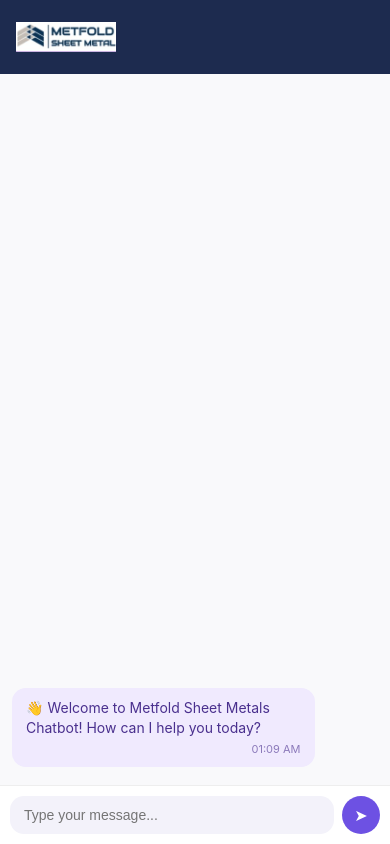
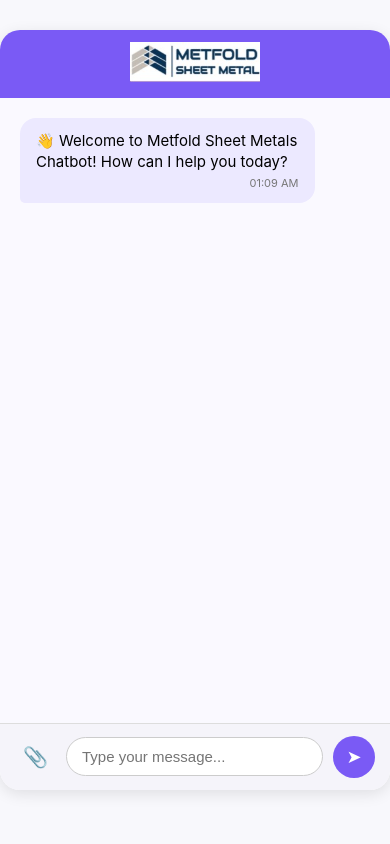
Before and after one commit to Narendra2209/metfold-chatbot, a React (Create React App) app: page / in a window 390 px wide. Built offline with nearby package versions, Linux system fonts and the light colour scheme.

Commit message:
Updated chat app with login and responsive design

```diff
--- a/src/App.css
+++ b/src/App.css
@@ -1,99 +1,87 @@
 body {
   margin: 0;
-  background: #f9f9fb;
-  font-family: "Inter", Arial, sans-serif;
+  background-color: #f8f8fc;
+  font-family: "Inter", sans-serif;
 }
 
-/* Chat Wrapper */
 .chat-wrapper {
+  width: 100%;
+  max-width: 800px;
+  margin: 30px auto;
+  background-color: white;
+  border-radius: 20px;
+  box-shadow: 0 4px 15px rgba(0, 0, 0, 0.1);
+  overflow: hidden;
   display: flex;
   flex-direction: column;
-  height: 100vh;
-  width: 100%;
+  height: 90vh;
 }
 
-/* Header */
 .chat-header {
-  background: #1d2b4f;
-  color: #fff;
-  padding: 12px 16px;
-  display: flex;
-  align-items: center;
-  gap: 12px;
+  background-color: #7a5af5;
+  padding: 12px;
+  text-align: center;
 }
 
 .chat-logo {
-  width: 100;
-  height: 80px;
-  object-fit: contain;
+  height: 40px;
 }
 
-.chat-title {
-  font-size: 22px;
+.chat-body {
+  flex: 1;
+  overflow-y: auto;
+  padding: 20px;
+  background-color: #faf9ff;
 }
 
-/* ✅ Responsive adjustments */
-@media (max-width: 768px) {
-  .chat-logo {
-    width: 100px;
-    height: 50px;
-  }
-
-  .chat-title {
-    font-size: 18px;
-  }
-}
-
-/* Chat Body */
-.chat-body {
-  flex: 1;
-  padding: 12px;
-  background: #f9f9fb;
-  overflow-y: auto;
-  display: flex;
-  flex-direction: column;
-  justify-content: flex-end;
-}
-
-/* Messages */
 .chat-messages {
   display: flex;
   flex-direction: column;
+  gap: 12px;
 }
 
 .msg-bubble {
   max-width: 75%;
-  margin: 6px 0;
-  padding: 10px 14px;
-  border-radius: 14px;
-  font-size: 14px;
+  padding: 12px 16px;
+  border-radius: 16px;
+  word-wrap: break-word;
+  position: relative;
+  font-size: 15px;
   line-height: 1.4;
 }
 
 .msg-bubble.user {
-  background: #e0dcfb;
-  color: #3c2b8c;
-  margin-left: auto;
+  background-color: #dcd3ff;
+  color: #222;
+  align-self: flex-end;
+  border-bottom-right-radius: 5px;
 }
 
 .msg-bubble.bot {
-  background: #f0eafe;
-  color: #4a308e;
-  margin-right: auto;
+  background-color: #ece9ff;
+  align-self: flex-start;
+  border-bottom-left-radius: 5px;
 }
 
-/* Typing Animation */
-.msg-bubble.typing {
+.msg-time {
+  font-size: 11px;
+  color: #777;
+  text-align: right;
+  margin-top: 4px;
+}
+
+.typing {
   display: flex;
-  gap: 4px;
+  gap: 5px;
+  padding: 10px;
 }
 
 .dot {
-  width: 6px;
-  height: 6px;
-  background: #4a308e;
+  width: 8px;
+  height: 8px;
+  background-color: #bbb;
   border-radius: 50%;
-  animation: blink 1s infinite alternate;
+  animation: blink 1.4s infinite both;
 }
 
 .dot:nth-child(2) {
@@ -105,55 +93,70 @@ body {
 }
 
 @keyframes blink {
-  0% {
+  0%, 80%, 100% {
     opacity: 0.3;
   }
-  100% {
+  40% {
     opacity: 1;
   }
 }
 
-/* Input Bar */
+/* ✅ Input Bar Styling */
 .chat-input-bar {
   display: flex;
-  padding: 10px;
-  border-top: 1px solid #eee;
-  background: #fff;
-  position: sticky;
-  bottom: 0;
+  align-items: center;
+  gap: 10px;
+  padding: 12px 15px;
+  background-color: #f5f4fa;
+  border-top: 1px solid #ddd;
 }
 
 .chat-input {
   flex: 1;
-  border: none;
-  border-radius: 14px;
-  padding: 10px 14px;
-  font-size: 14px;
-  background: #f3f2fa;
+  padding: 10px 15px;
+  border-radius: 25px;
+  border: 1px solid #ccc;
   outline: none;
+  font-size: 15px;
+  transition: border-color 0.2s ease;
+}
+
+.chat-input:focus {
+  border-color: #7a5af5;
+}
+
+.chat-file-input {
+  display: none;
+}
+
+.file-upload-label {
+  font-size: 20px;
+  cursor: pointer;
+  padding: 8px;
+  border-radius: 50%;
+  transition: background 0.2s ease;
+}
+
+.file-upload-label:hover {
+  background-color: #ece9ff;
+  color: #7a5af5;
 }
 
 .chat-send-btn {
-  background: #6d51e3;
+  background-color: #7a5af5;
+  color: white;
   border: none;
   border-radius: 50%;
-  width: 38px;
-  height: 38px;
-  margin-left: 8px;
-  color: #fff;
-  font-size: 16px;
+  width: 42px;
+  height: 42px;
   cursor: pointer;
-  transition: 0.2s;
+  font-size: 18px;
+  display: flex;
+  align-items: center;
+  justify-content: center;
+  transition: background 0.2s ease;
 }
 
 .chat-send-btn:hover {
-  background: #5739c7;
-  transform: scale(1.05);
+  background-color: #6244d1;
 }
-
-.msg-time {
-  font-size: 11px;
-  opacity: 0.6;
-  margin-top: 4px;
-  text-align: right;
-}
--- a/src/App.js
+++ b/src/App.js
@@ -1,6 +1,6 @@
 import React, { useState, useEffect, useRef } from "react";
 import "./App.css";
-import logo from "./logo.png"; // make sure your logo is in src/
+import logo from "./logo.png"; // make sure your logo file is inside src/
 
 function App() {
   const [input, setInput] = useState("");
@@ -8,7 +8,7 @@ function App() {
   const [isLoading, setIsLoading] = useState(false);
   const chatEndRef = useRef(null);
 
-  // ✅ Add welcome message when component loads
+  // ✅ Add welcome message
   useEffect(() => {
     setMessages([
       {
@@ -19,11 +19,12 @@ function App() {
     ]);
   }, []);
 
-  // ✅ Auto scroll to bottom when messages update
+  // ✅ Auto-scroll when new messages appear
   useEffect(() => {
     chatEndRef.current?.scrollIntoView({ behavior: "smooth" });
   }, [messages, isLoading]);
 
+  // ✅ Handle message send
   const handleSend = async () => {
     if (!input.trim()) return;
 
@@ -41,8 +42,8 @@ function App() {
       });
 
       if (!response.ok) throw new Error(`HTTP error! status: ${response.status}`);
+      const data = await response.json();
 
-      const data = await response.json();
       const botMessage = {
         sender: "bot",
         text: data.output || "No response received.",
@@ -64,6 +65,61 @@ function App() {
     }
   };
 
+  // ✅ Handle file upload (PDF → webhook)
+  const handleFileUpload = async (e) => {
+    const file = e.target.files[0];
+    if (!file) return;
+    if (file.type !== "application/pdf") {
+      alert("Please upload only PDF files!");
+      return;
+    }
+
+    const time = new Date().toLocaleTimeString([], { hour: "2-digit", minute: "2-digit" });
+    setMessages((prev) => [
+      ...prev,
+      { sender: "user", text: `📎 Uploaded: ${file.name}`, time },
+    ]);
+    setIsLoading(true);
+
+    const formData = new FormData();
+    formData.append("file", file);
+    formData.append("filename", file.name);
+
+    try {
+      const response = await fetch(
+        "https://rtaisrini.app.n8n.cloud/webhook/aa8cd6d6-431f-4821-b7c7-3b2cda24cb82",
+        {
+          method: "POST",
+          body: formData,
+        }
+      );
+
+      if (!response.ok) throw new Error(`Upload failed: ${response.statusText}`);
+
+      setMessages((prev) => [
+        ...prev,
+        {
+          sender: "bot",
+          text: "✅ File uploaded successfully and webhook triggered!",
+          time: new Date().toLocaleTimeString([], { hour: "2-digit", minute: "2-digit" }),
+        },
+      ]);
+    } catch (error) {
+      console.error("Upload error:", error);
+      setMessages((prev) => [
+        ...prev,
+        {
+          sender: "bot",
+          text: `⚠️ Upload failed: ${error.message}`,
+          time: new Date().toLocaleTimeString([], { hour: "2-digit", minute: "2-digit" }),
+        },
+      ]);
+    } finally {
+      setIsLoading(false);
+      e.target.value = ""; // reset input
+    }
+  };
+
   const handleKeyDown = (e) => {
     if (e.key === "Enter") handleSend();
   };
@@ -75,7 +131,7 @@ function App() {
         <img src={logo} alt="logo" className="chat-logo" />
       </header>
 
-      {/* Body */}
+      {/* Chat Body */}
       <main className="chat-body">
         <div className="chat-messages">
           {messages.map((msg, i) => (
@@ -84,6 +140,7 @@ function App() {
               <div className="msg-time">{msg.time}</div>
             </div>
           ))}
+
           {isLoading && (
             <div className="msg-bubble bot typing">
               <span className="dot"></span>
@@ -95,8 +152,19 @@ function App() {
         </div>
       </main>
 
-      {/* Input */}
+      {/* Input Area */}
       <footer className="chat-input-bar">
+        <label htmlFor="file-upload" className="file-upload-label" title="Upload PDF">
+          📎
+        </label>
+        <input
+          id="file-upload"
+          type="file"
+          accept="application/pdf"
+          onChange={handleFileUpload}
+          className="chat-file-input"
+        />
+
         <input
           type="text"
           value={input}
@@ -105,6 +173,7 @@ function App() {
           placeholder="Type your message..."
           className="chat-input"
         />
+
         <button onClick={handleSend} className="chat-send-btn">
           ➤
         </button>
```
